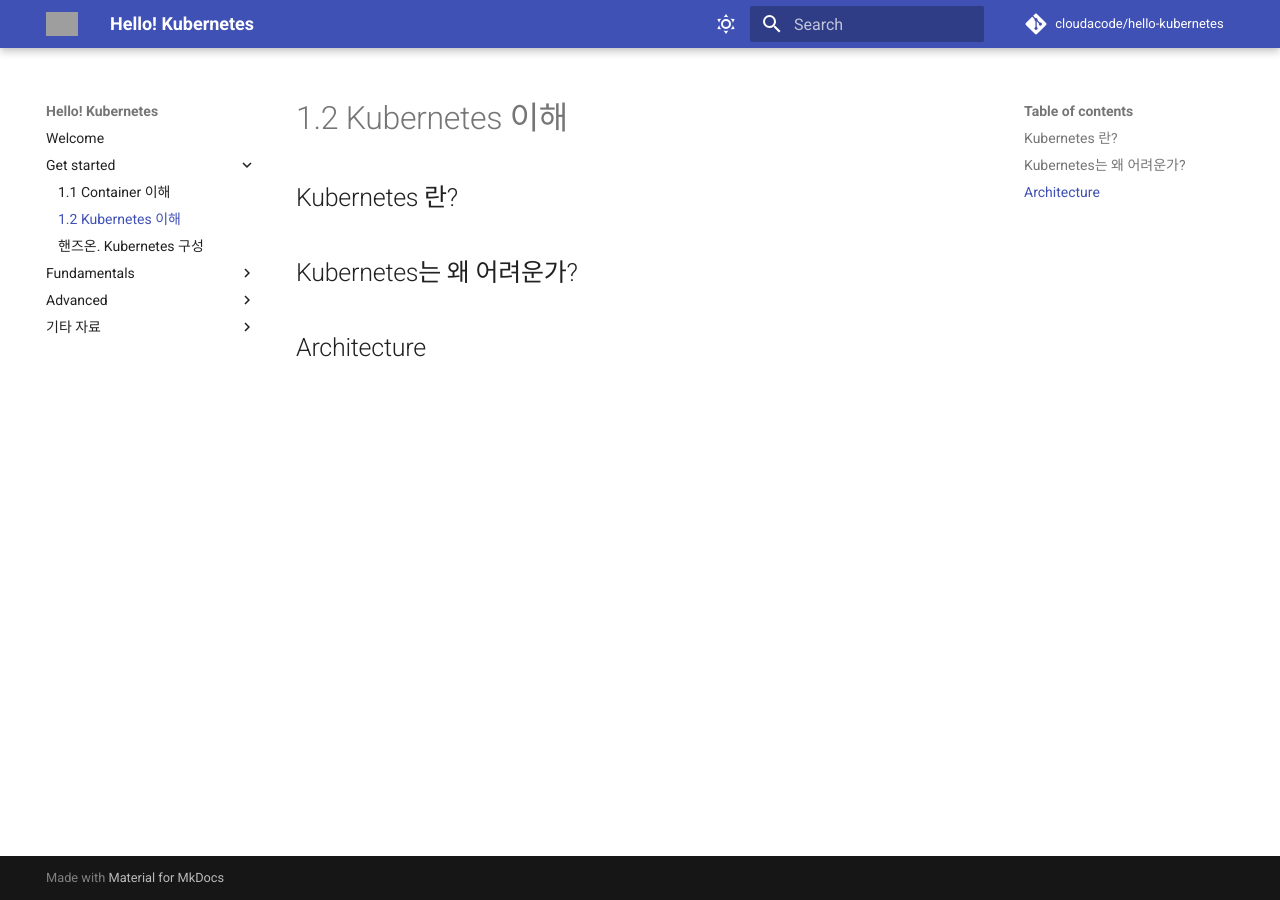
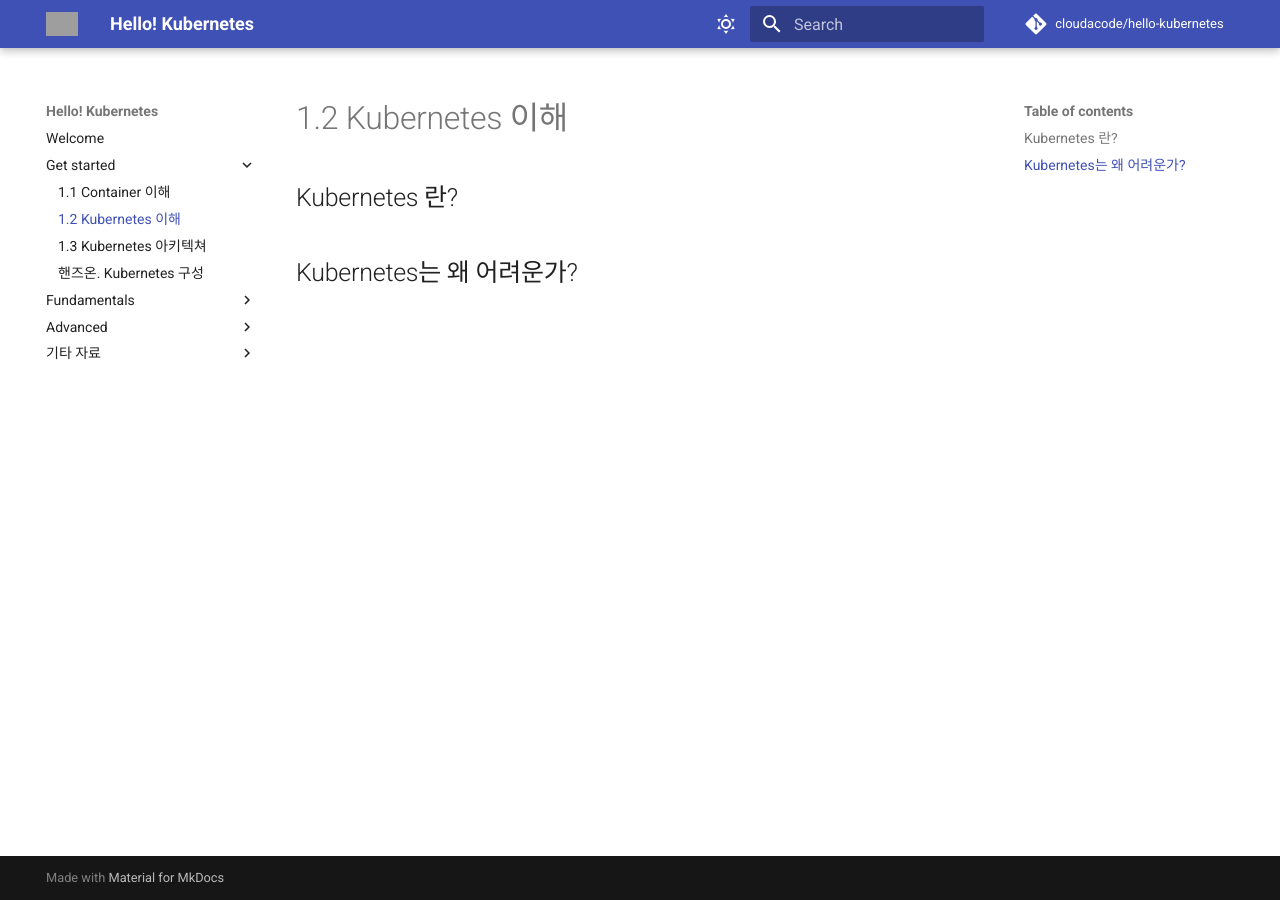
Before and after one commit to cloudacode/hello-kubernetes, an MkDocs documentation site: the page built from docs/hello-kubernetes/section01/s1-c2.md, in a window 1280 px wide. Built offline with MkDocs 1.6.1 and Material for MkDocs 9.7.7, drawn with Linux system fonts in a browser that asks for light colours; comment, search, counter and statistics services are not loaded; grey boxes are pictures that could not be loaded.

Commit message:
update section01

```diff
--- a/docs/hello-kubernetes/section01/s1-c2.md
+++ b/docs/hello-kubernetes/section01/s1-c2.md
@@ -3,5 +3,3 @@
 ## Kubernetes 란?
 
 ## Kubernetes는 왜 어려운가?
-
-## Architecture
--- /dev/null
+++ b/docs/hello-kubernetes/section01/s1-c3.md
@@ -0,0 +1,3 @@
+# 1.3 Kubernetes 아키텍쳐
+
+## Architecture
--- a/mkdocs.yml
+++ b/mkdocs.yml
@@ -33,6 +33,7 @@ nav:
   - Get started:
     - hello-kubernetes/section01/s1-c1.md
     - hello-kubernetes/section01/s1-c2.md
+    - hello-kubernetes/section01/s1-c3.md
     - hello-kubernetes/section01/s1-h1.md
   - Fundamentals:
     - hello-kubernetes/section02/s2-c1.md
```
